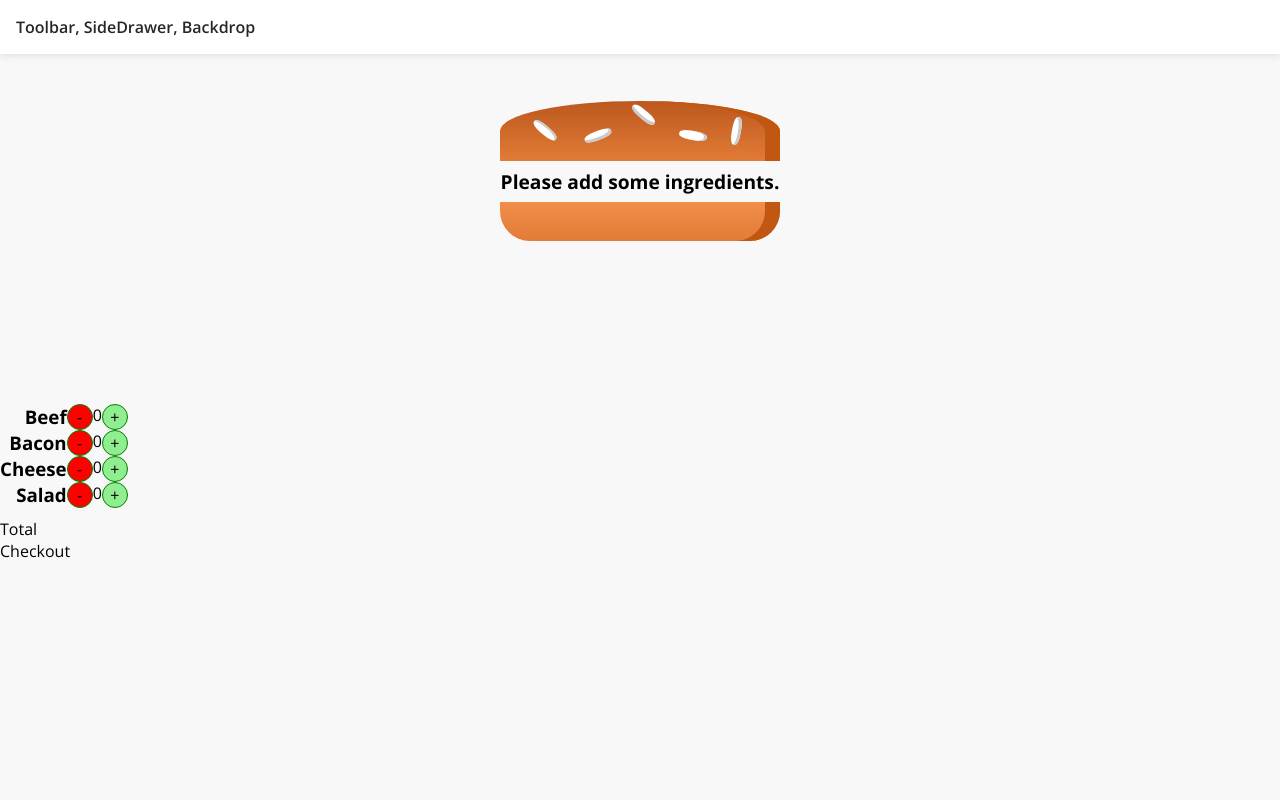
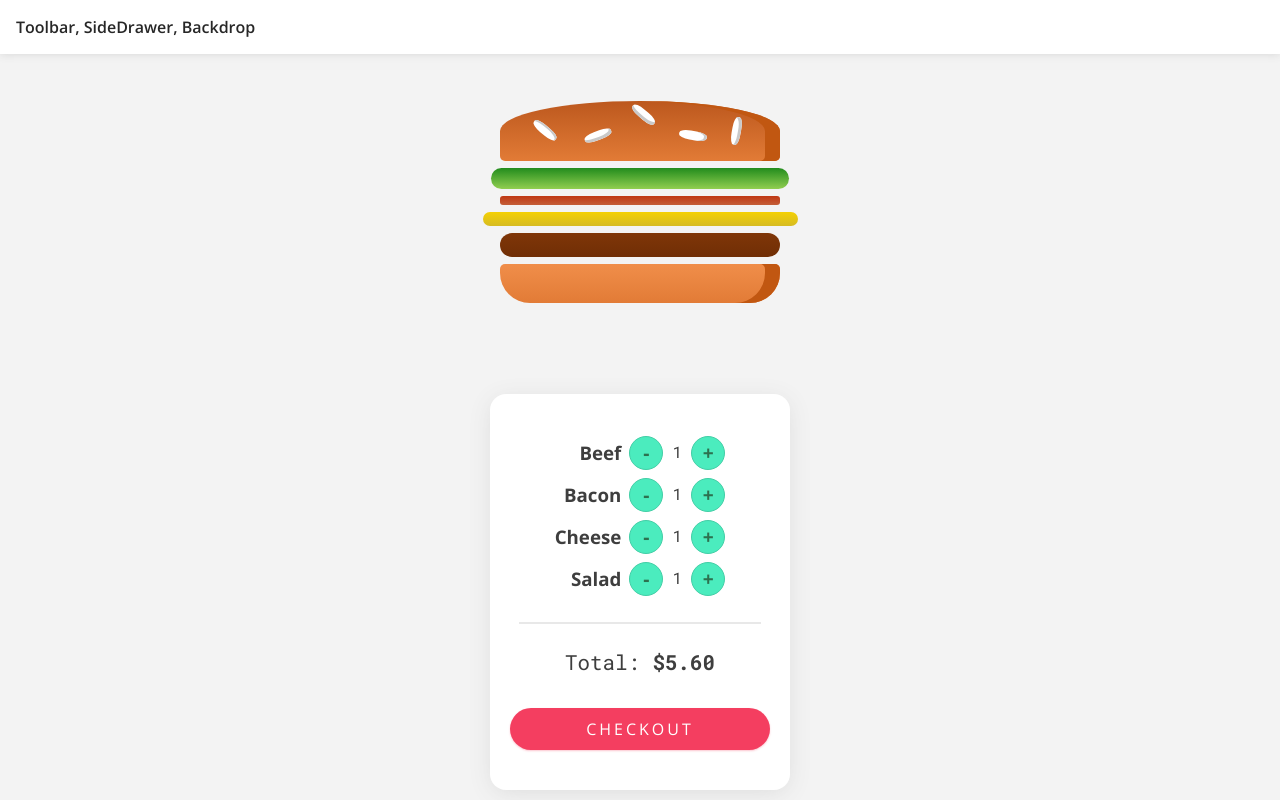
Before and after one commit to joonasmkauppinen/burger-builder, a React (Create React App) app: page / in a window 1280 px wide. Built offline with nearby package versions, Linux system fonts and the light colour scheme.

Commit message:
Add: checkout button, modal and backdrop

```diff
--- a/public/index.html
+++ b/public/index.html
@@ -23,6 +23,7 @@
       Learn how to configure a non-root public URL by running `npm run build`.
     -->
     <link href="https://fonts.googleapis.com/css?family=Open+Sans:300,400,600,700" rel="stylesheet">
+    <link href="https://fonts.googleapis.com/css?family=Roboto+Mono:300,400,500,700" rel="stylesheet">
     <title>Burger Builder</title>
   </head>
   <body>
--- a/src/components/Burger/BuildControls/BuildControl/BuildControl.module.css
+++ b/src/components/Burger/BuildControls/BuildControl/BuildControl.module.css
@@ -1,23 +1,42 @@
 .build-control {
   display: flex;
+  margin-bottom: 8px;
 }
 
 h3, p {
   margin: 0;
+  color: #3e3e3e;
+}
+
+.build-control h3 {
+  margin-right: 8px;
+  line-height: 1.8;
+}
+
+.build-control p {
+  font-family: 'Roboto Mono', serif;
+  width: 20px;
+  text-align: center;
+  margin: 0 4px;
+  line-height: 2;
 }
 
 button {
   all: unset;
-  color: black;
+  color: #2d714f;
   text-align: center;
-  background-color: lightgreen;
-  width: 24px;
-  height: 24px;
+  background-color: #4becbe;
+  width: 32px;
+  height: 32px;
   border-radius: 50%;
-  border: solid 1px green;
+  border: solid 1px #43cea6;
   cursor: pointer;
+  font-weight: 700;
+  font-size: 1.2rem;
+  line-height: 1.3;
 }
 
 button:disabled {
-  background-color: red;
+  background-color: #e0e0e0;
+  border: solid 1px #c5c5c5;
 }
--- a/src/components/Burger/Burger.js
+++ b/src/components/Burger/Burger.js
@@ -11,7 +11,7 @@ const burger = props => {
   )
   .reduce((arr, el) => arr.concat(el), []);
 
-  if (userIngredients.length === 0) userIngredients = <p>Please add some ingredients.</p>;
+  if (userIngredients.length === 0) userIngredients = <p>Add some ingredients 🥗</p>;
 
   return (
     <div className={styles['burger']}>
--- a/src/components/Burger/BurgerIngredient/BurgerIngredient.module.css
+++ b/src/components/Burger/BurgerIngredient/BurgerIngredient.module.css
@@ -2,7 +2,7 @@
   height: 13%;
   width: 80%;
   background: linear-gradient(#F08E4A, #e27b36);
-  border-radius: 0 0 30px 30px;
+  border-radius: 5px 5px 30px 30px;
   box-shadow: inset -15px 0 #c15711;
   margin: 2% auto;
 }
@@ -11,7 +11,7 @@
   height: 20%;
   width: 80%;
   background: linear-gradient(#bc581e, #e27b36);
-  border-radius: 50% 50% 0 0;
+  border-radius: 50% 50% 5px 5px;
   box-shadow: inset -15px 0 #c15711;
   margin: 2% auto;
   position: relative;
@@ -110,4 +110,5 @@
   height: 3%;
   background: linear-gradient(#bf3813, #c45e38);
   margin: 2% auto;
+  border-radius: 3px;
 }
--- /dev/null
+++ b/src/components/Burger/OrderSummary/OrderSummary.js
@@ -0,0 +1,21 @@
+import React from 'react';
+
+import Aux from '../../../hoc/Auxiliary';
+
+const orderSummary = props => {
+
+  const ingredientSummary = Object.keys(props.ingredients)
+  .map(key => <li key={key}>{key}: {props.ingredients[key]}</li>);
+
+  return (
+    <Aux>
+      <h3>Your order</h3>
+      <p>You chose the following incredients to your burger.</p>
+      <ul>
+        {ingredientSummary}
+      </ul>
+    </Aux>
+  )
+}
+
+export default orderSummary;
--- /dev/null
+++ b/src/components/UI/Modal/Modal.js
@@ -0,0 +1,16 @@
+import React from 'react';
+
+import styles from './Modal.module.css';
+
+const modal = props => (
+  <div
+    className={styles['modal']}
+    style={{
+        transform: props.show ? 'translateY(0)' : 'translateY(-150px)',
+        opacity: props.show ? 1 : 0
+    }}>
+    {props.children}
+  </div>
+)
+
+export default modal;
--- /dev/null
+++ b/src/components/UI/Modal/Modal.module.css
@@ -0,0 +1,20 @@
+.modal {
+  position: fixed;
+  z-index: 500;
+  background-color: white;
+  width: 70%;
+  border: 1px solid #ccc;
+  box-shadow: 1px 1px 1px black;
+  padding: 16px;
+  left: 15%;
+  top: 30%;
+  box-sizing: border-box;
+  transition: all 400ms cubic-bezier(0.4, 0, 0.2, 1);
+}
+
+@media (min-width: 600px) {
+  .modal {
+      width: 500px;
+      left: calc(50% - 250px);
+  }
+}
--- a/src/containers/BurgerBuilder/BurgerBuilder.js
+++ b/src/containers/BurgerBuilder/BurgerBuilder.js
@@ -1,8 +1,11 @@
 import React, { Component } from 'react';
 
+import styles from './BurgerBuilder.module.css';
 import Aux from '../../hoc/Auxiliary';
 import Burger from '../../components/Burger/Burger';
 import BuildControls from '../../components/Burger/BuildControls/BuildControls';
+import Modal from '../../components/UI/Modal/Modal';
+import OrderSummary from '../../components/Burger/OrderSummary/OrderSummary';
 
 const INCREDIENT_PRICES = {
   salad: 0.3,
@@ -14,41 +17,53 @@ const INCREDIENT_PRICES = {
 class BurgerBuilder extends Component {
   state = {
     ingredients: {
-      salad: 0,
-      bacon: 0,
-      cheese: 0,
-      meat: 0
+      salad: 1,
+      bacon: 1,
+      cheese: 1,
+      meat: 1
     },
-    totalPrice: 5.2
+    totalPrice: 5.6,
+    canCheckout: true,
+    showModal: false
+  };
+
+  updateCanCheckoutState = ingredients => {
+    const sum = Object.values({ ...ingredients }).reduce(
+      (sum, el) => sum + el,
+      0
+    );
+    this.setState({ canCheckout: sum > 0 });
   };
 
   addIncredientHandler = type => {
     const oldCount = this.state.ingredients[type];
     const updatedCount = oldCount + 1;
-    const updatedIncredients = {
-      ...this.state.ingredients
-    };
+    const updatedIncredients = { ...this.state.ingredients };
     updatedIncredients[type] = updatedCount;
 
     const oldPrice = this.state.totalPrice;
     const newPrice = oldPrice + INCREDIENT_PRICES[type];
 
     this.setState({ totalPrice: newPrice, ingredients: updatedIncredients });
+    this.updateCanCheckoutState(updatedIncredients);
   };
 
   removeIncredientHandler = type => {
     const oldCount = this.state.ingredients[type];
     const updatedCount = oldCount - 1;
-    const updatedIncredients = {
-      ...this.state.ingredients
-    };
+    const updatedIncredients = { ...this.state.ingredients };
     updatedIncredients[type] = updatedCount;
 
     const oldPrice = this.state.totalPrice;
     const newPrice = oldPrice - INCREDIENT_PRICES[type];
 
     this.setState({ totalPrice: newPrice, ingredients: updatedIncredients });
+    this.updateCanCheckoutState(updatedIncredients);
   };
+
+  checkoutHandler = () => {
+    this.setState({showModal: true});
+  }
 
   render() {
     const disabledInfo = {
@@ -61,16 +76,29 @@ class BurgerBuilder extends Component {
 
     return (
       <Aux>
+        <Modal show={this.state.showModal}>
+          <OrderSummary ingredients={this.state.ingredients} />
+        </Modal>
         <Burger ingredients={this.state.ingredients} />
+        <div className={styles['card']}>
           <BuildControls
             incredients={this.state.ingredients}
             onAdd={this.addIncredientHandler}
             onRemove={this.removeIncredientHandler}
             disabled={disabledInfo}
           />
-
-        <div>Total</div>
-        <div>Checkout</div>
+          <hr />
+          <div className={styles['total']}>
+            Total: <strong>${this.state.totalPrice.toFixed(2)}</strong>
+          </div>
+          <button
+            className={styles['checkout']}
+            disabled={!this.state.canCheckout}
+            onClick={this.checkoutHandler}
+          >
+            CHECKOUT
+          </button>
+        </div>
       </Aux>
     );
   }
--- /dev/null
+++ b/src/containers/BurgerBuilder/BurgerBuilder.module.css
@@ -0,0 +1,53 @@
+.card {
+  display: flex;
+  flex-direction: column;
+  margin: auto;
+  width: 300px;
+  background-color: white;
+  border-radius: 16px;
+  box-shadow: 0 4px 24px -3px #dadada;
+  padding: 32px 0 40px;
+}
+
+.card hr {
+  width: 80%;
+  border: solid 1px #e8e8e8;
+}
+
+.total {
+  text-align: center;
+  color: #3e3e3e;
+  font-family: 'Roboto Mono', serif;
+  font-size: 1.3rem;
+  margin-top: 16px;
+}
+
+.checkout {
+  all: unset;
+  font-family: 'Open Sans', sans-serif;
+  font-weight: 500;
+  color: white;
+  background-color: hsla(349, 89%, 60%, 1);
+  width: 80%;
+  margin: auto;
+  text-align: center;
+  padding: 10px;
+  border-radius: 40px;
+  margin-top: 32px;
+  box-shadow: 0 1px 2px 0px hsla(349, 89%, 60%, 0.3);
+  cursor: pointer;
+  letter-spacing: 3px;
+  transform: translateY(0);
+  transition: all 300ms cubic-bezier(0.4, 0, 0.2, 1);
+}
+
+.checkout:hover {
+  box-shadow: 0 9px 21px -6px hsla(349, 89%, 60%, 0.3);
+  transform: translateY(-4px);
+}
+
+.checkout:disabled {
+  cursor: not-allowed;
+  transform: translateY(0);
+  box-shadow: 0 1px 2px 0px hsla(349, 89%, 60%, 0.3);
+}
--- a/src/index.css
+++ b/src/index.css
@@ -6,7 +6,7 @@ body {
     sans-serif;
   -webkit-font-smoothing: antialiased;
   -moz-osx-font-smoothing: grayscale;
-  background-color: #f8f8f8;
+  background-color: #f3f3f3;
 }
 
 code {
```
Also changed, not shown: src/components/UI/Backdrop/Backdrop.js (added, +7 -0 lines). Lines whose indentation alone changed are shown as unchanged.
